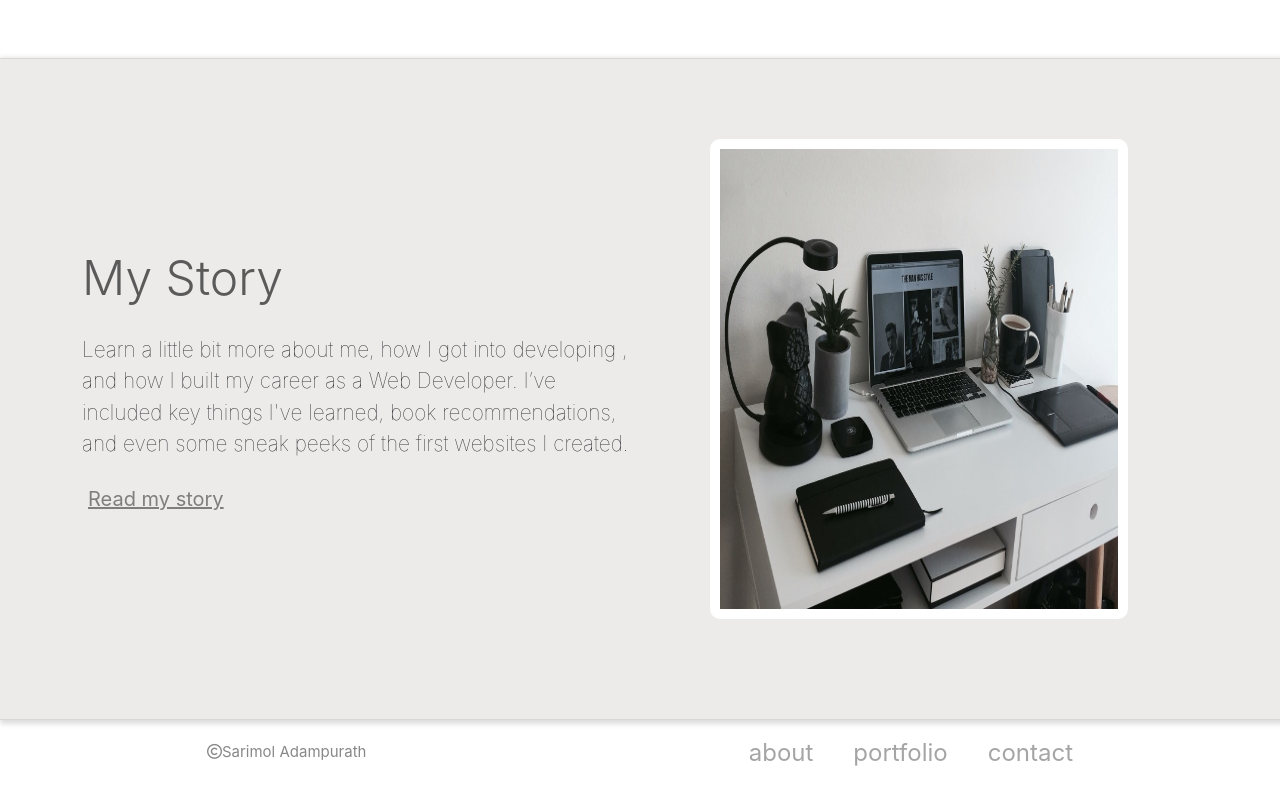
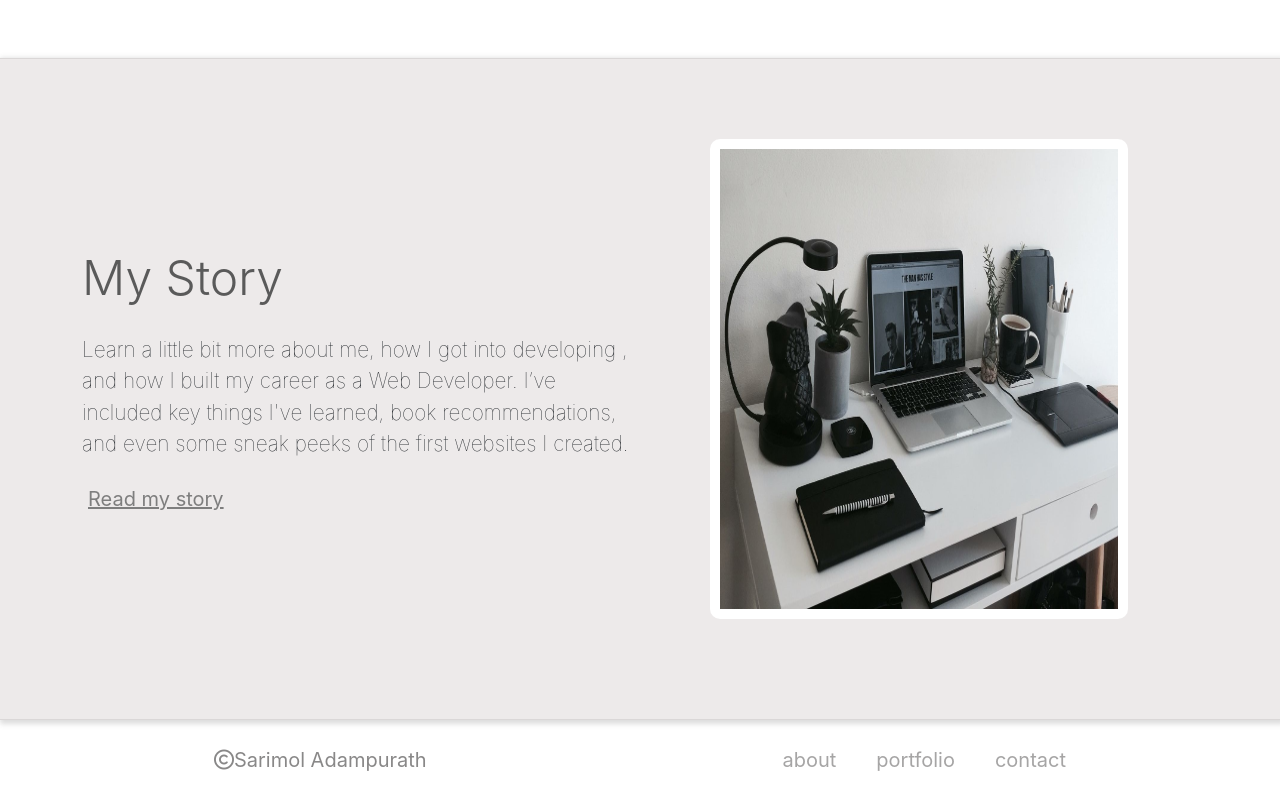
Before and after one commit to sari-rahul/My-Portfolio, a React (Create React App) app: page /about in a window 1280 px wide. Shown: the part 2150-2950 px from the top of the page. Built offline with nearby package versions, Linux system fonts and the light colour scheme; a web font is replaced by a local one.

Commit message:
Edit Footer styles

```diff
--- a/src/components/Skills.js
+++ b/src/components/Skills.js
@@ -1,6 +1,6 @@
 import React from 'react';
 import {
-  BarChart, Bar, XAxis, YAxis, CartesianGrid, Cell, ResponsiveContainer,LabelList
+  BarChart, Bar, XAxis, YAxis, CartesianGrid, Cell, ResponsiveContainer,
 } from 'recharts';
 import styles from '../styles/Skills.module.css';
 
@@ -44,7 +44,6 @@ const SkillsChart = () => {
           {data.map((entry, index) => (
             <Cell key={`cell-${index}`} fill={entry.color} />
           ))}
-          <LabelList dataKey="name" position="insideBottom"  />
         </Bar>
       </BarChart>
     </ResponsiveContainer>
--- a/src/styles/About.module.css
+++ b/src/styles/About.module.css
@@ -124,6 +124,11 @@
     .LeftContainer img {
         width:90%;
         height:100%;
-        opacity:0.8;
     }
 }
+@media screen and (max-width: 500px) {
+    .RightContainer {
+        width: 100%;
+    }
+
+}
--- a/src/styles/Footer.module.css
+++ b/src/styles/Footer.module.css
@@ -1,7 +1,7 @@
 .Footer{
     width:100% !important;
     height:fit-content;
-    padding: 0px !important;
+    padding: 10px !important;
     margin: 0px !important;
 }
 .FooterContainer{
@@ -11,10 +11,13 @@
 .FooterLink{
     color: rgb(166, 165, 165) !important;
 }
+.Footer a{
+    font-size: 20px !important;
+}
 .Copyright{
     color: rgb(137, 136, 136) !important;
-    font-size: 15px !important;
+    font-size: 20px !important;
 }
 .Copyright i{
-    font-size: 15px !important;
+    font-size: 20px !important;
 }
```
